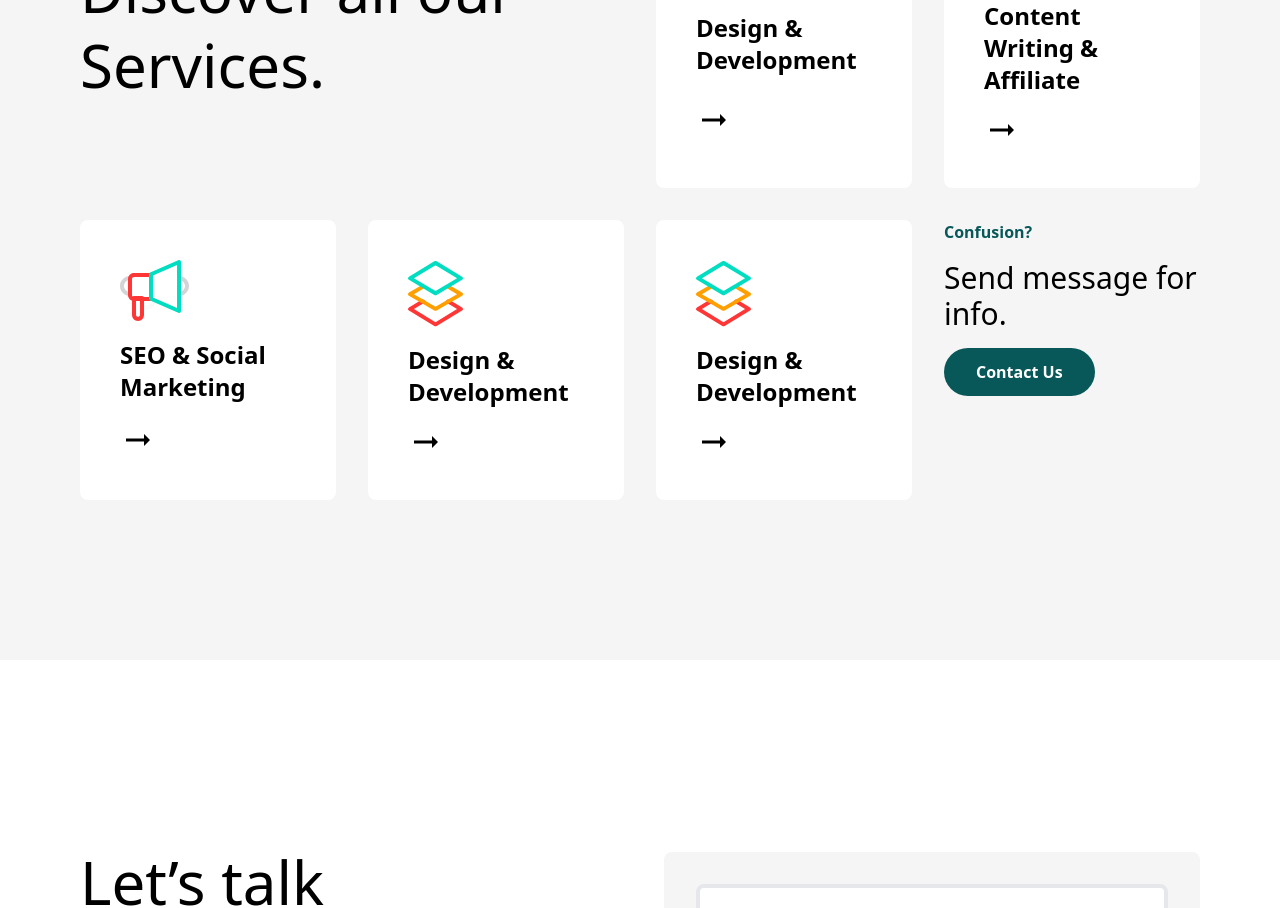
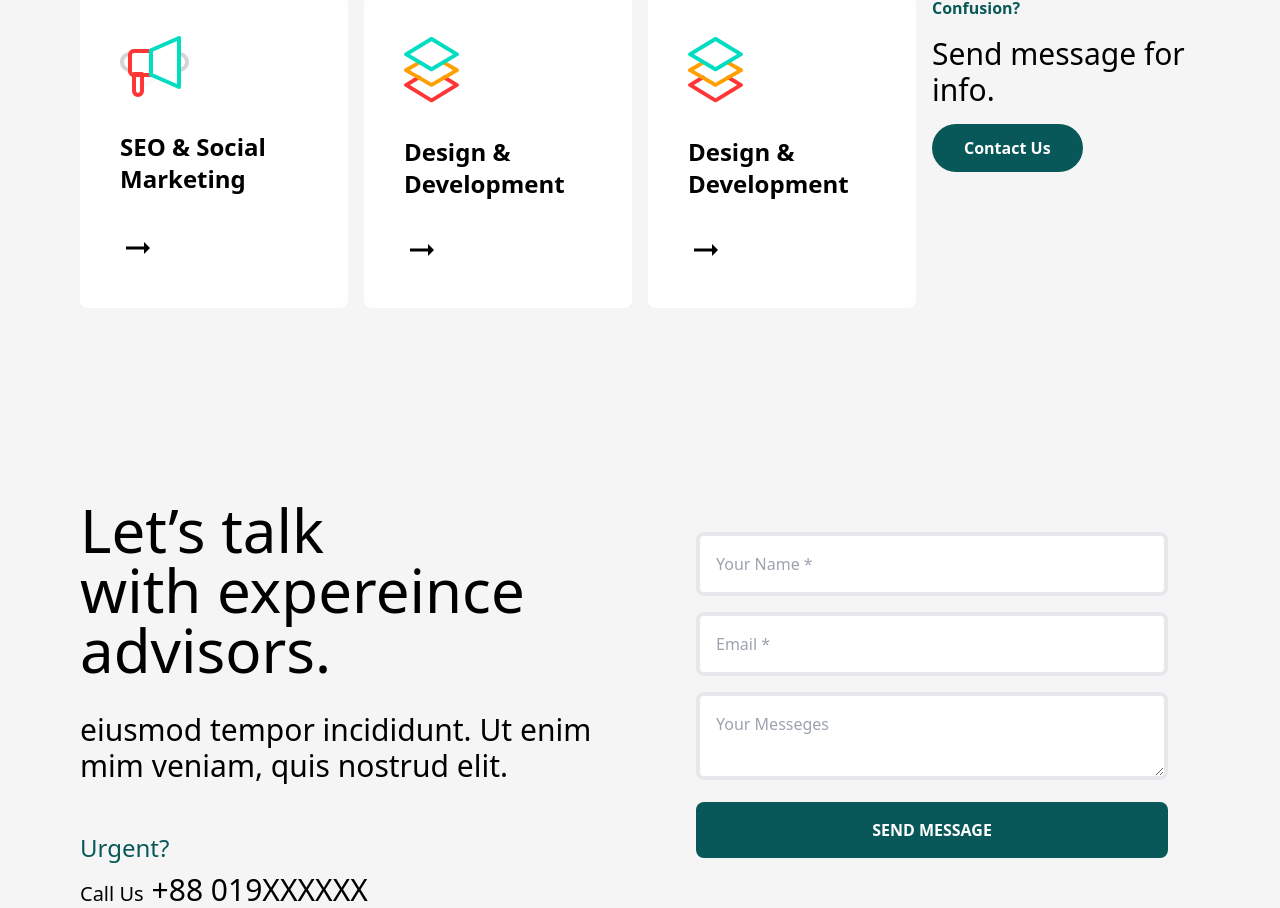
Before and after one commit to ahsanTonmoy/creatiqueCode, a Next.js app: page / in a window 1280 px wide. Shown: the part 1848-2756 px from the top of the page. Built offline with nearby package versions, Linux system fonts and the light colour scheme.

Commit message:
fiexd padding essu

```diff
--- a/src/app/page.js
+++ b/src/app/page.js
@@ -10,27 +10,27 @@ const page = () => {
   return (
     <>
       {/* f */}
-      <div className='p-4 md:p-20'>
+      <div className='px-4 md:px-20'>
         <Bannar/>
       </div>
       {/* s */}
-      <div className='secendary-bg p-4 md:p-20'>
+      <div className='secendary-bg px-4 md:px-20'>
         <Services/>
       </div>
       {/* f */}
-      <div className='p-4 md:p-20'>
+      <div className='secendary-bg px-4 md:px-20'>
         <Consuletion/>
       </div>
       {/* s */}
-      <div className='secendary-bg p-4 md:p-20'>
+      <div className=' px-4 md:px-20'>
         <Testimonal/>
       </div>
       {/* f */}
-      <div className=' p-4 md:p-20'>
+      <div className='secendary-bg px-4 md:px-20'>
         <Articals/>
       </div>
       {/* s */}
-      <div className='secendary-bg p-4 md:p-20'>
+      <div className='secendary-bg px-4 md:px-20'>
         <News/>
       </div>
     </>
--- a/src/components/pages/home/services/Services.js
+++ b/src/components/pages/home/services/Services.js
@@ -34,7 +34,7 @@ const Services = () =>{
         <div>
             <div className='md:py-20 py-4'>
                 <div className='content'>
-                    <div className='grid grid-cols-1 lg:grid-cols-4 gap-8'>
+                    <div className='grid grid-cols-1 lg:grid-cols-4 md:grid-cols-3 gap-4'>
                         {/* title */}
                         <div className='title md:col-span-2'>
                             <div className=' text-6xl leading-tight'>let&apos;s <br></br> Discover all our Services.</div>
@@ -42,11 +42,11 @@ const Services = () =>{
                         {/* services card */}
                         {
                             serviceItem.map(item =>
-                                <div className='bg-white hover:bg-[#095859] hover:transition-shadow hover:text-white p-10 rounded-lg grid gap-4 cursor-pointer' key={item}>
+                                <div className='bg-white hover:bg-[#095859] hover:transition-shadow hover:text-white p-10 rounded-lg grid gap-8 cursor-pointer' key={item}>
                                     {/* img */}
                                     <div><Image src={item.icon} alt=''/></div>
                                     {/*  */}
-                                    <div className='text-2xl font-semibold capitalize'>{item.title}</div>
+                                    <div className='text-2xl font-semibold capitalize w-fit'>{item.title}</div>
                                     {/*  */}
                                     <div className='text-4xl'><MdArrowRightAlt/></div>
                                 </div>
```
